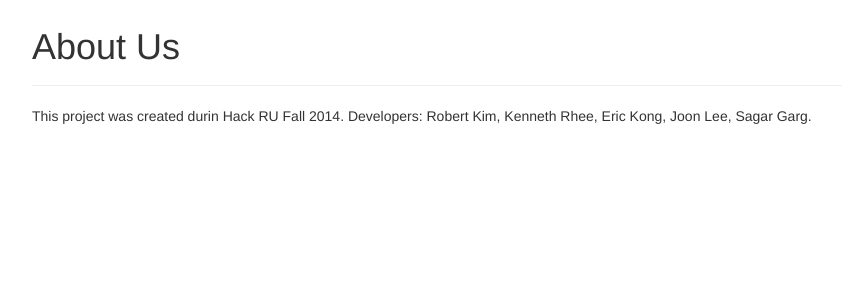
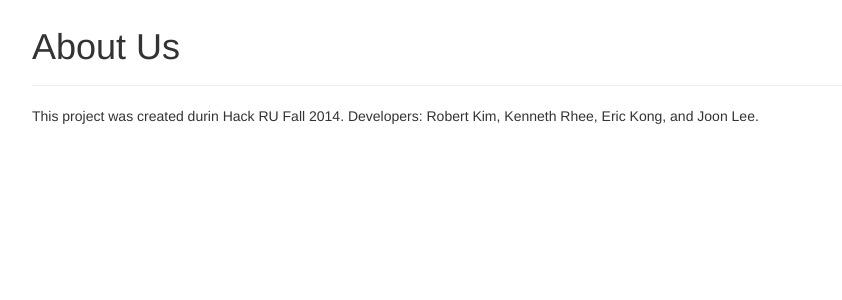
Before and after one commit to rkty13/thecleansleep, a Flask app: page /about in a window 1280 px wide. Shown: the part 223-523 px from the top of the page, without its empty margins (96-938 px from the left). Run offline with Flask 2, Linux system fonts and the light colour scheme; some libraries are stand-ins or nearby versions.

Commit message:
removed the useless

```diff
--- a/templates/about.html
+++ b/templates/about.html
@@ -16,6 +16,6 @@
 		<div class="page-header">
 			<h1>About Us</h1>
 		</div>
-		<p>This project was created durin Hack RU Fall 2014. Developers: Robert Kim, Kenneth Rhee, Eric Kong, Joon Lee, Sagar Garg.</p>
+		<p>This project was created durin Hack RU Fall 2014. Developers: Robert Kim, Kenneth Rhee, Eric Kong, and Joon Lee.</p>
 	</div>
 {% endblock %}
```
